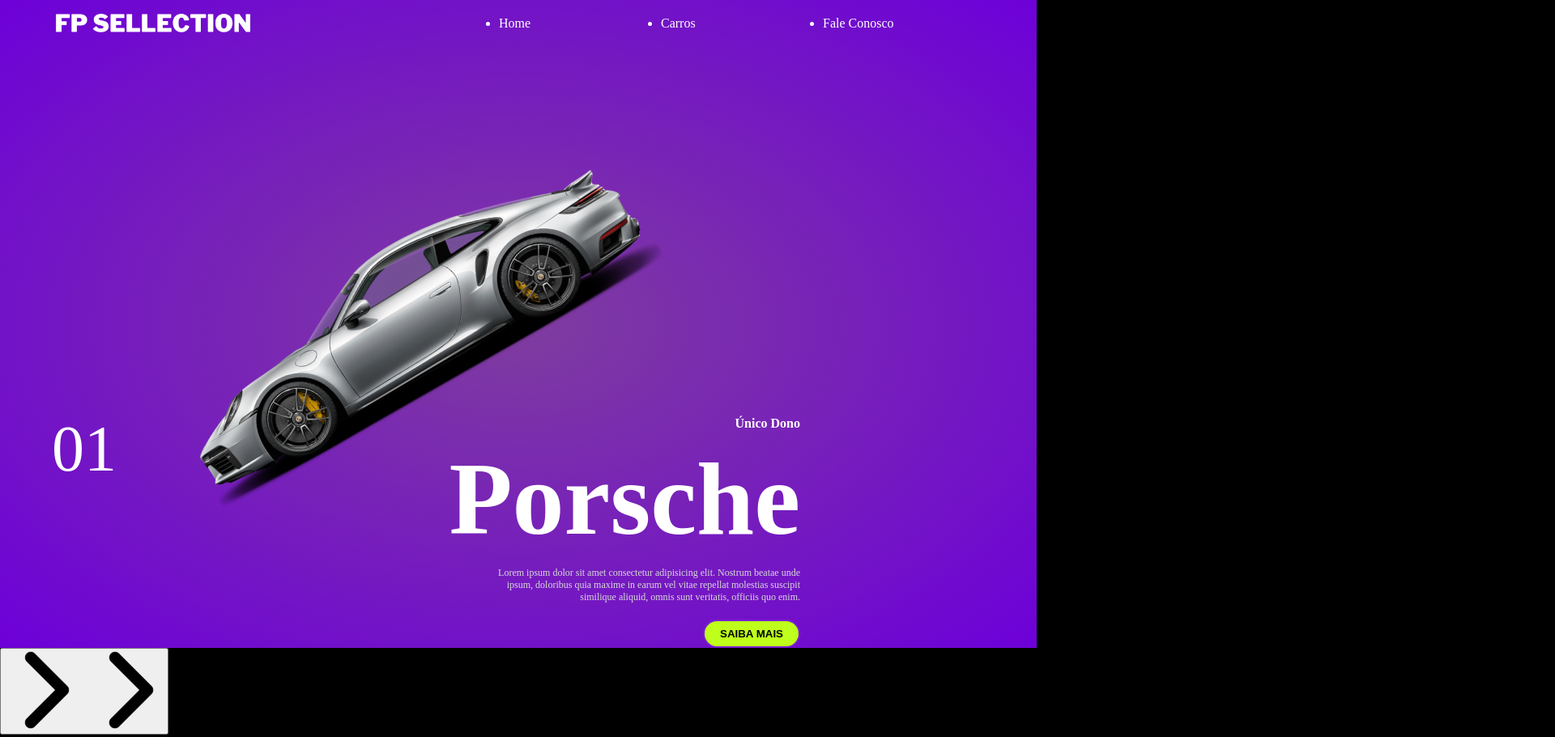
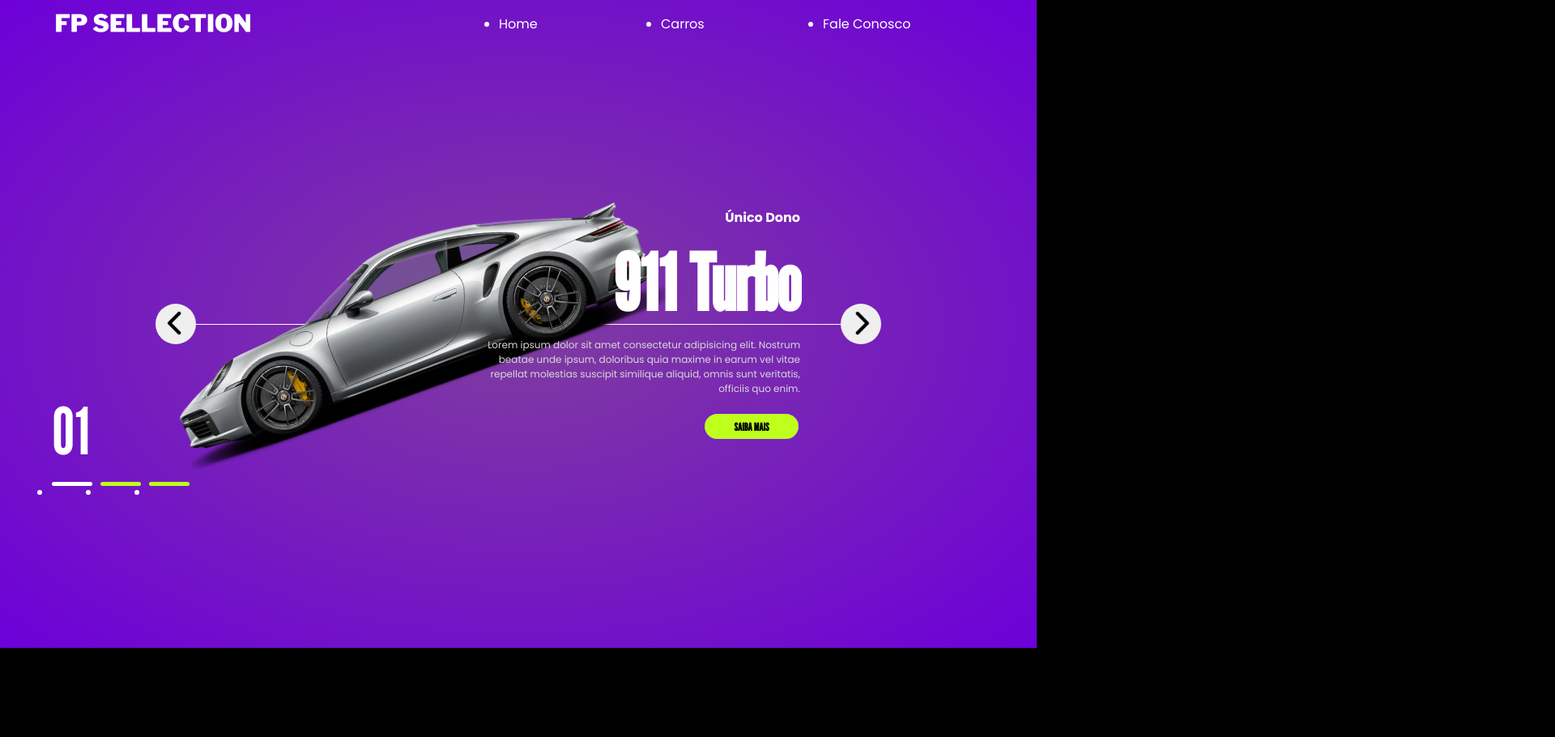
Before and after one commit to nathstorch/FP-Selection, a plain HTML site: page index.html in a window 1280 px wide. Shown: the top 910 px of the page at 81% size, 1920 px wide, since content can reach past the window. After the commit the page ends 800 px from the top, so only its background shows below. Drawn offline with nearby package versions, Linux system fonts and the light colour scheme.

Commit message:
toques finais do css e animação do nextButton

```diff
--- a/index.html
+++ b/index.html
@@ -6,6 +6,11 @@
     <meta name="viewport" content="width=device-width, initial-scale=1.0">
     <link rel="stylesheet" href="style.css">
     <title>FP Selection</title>
+    <link rel="preconnect" href="https://fonts.googleapis.com">
+    <link rel="preconnect" href="https://fonts.gstatic.com" crossorigin>
+    <link
+        href="https://fonts.googleapis.com/css2?family=League+Gothic&family=Poppins:ital,wght@0,100;0,200;0,300;0,400;0,500;0,600;0,700;0,800;0,900;1,100;1,200;1,300;1,400;1,500;1,600;1,700;1,800;1,900&display=swap"
+        rel="stylesheet">
 </head>
 
 <body>
@@ -20,9 +25,9 @@
         </nav>
     </header>
 
-    <section>
+    <section class="container">
         <div class="list">
-            <div class="item">
+            <div class="item active">
                 <div class="car-img">
                     <img src="./assets/1.png" alt="Imagem-Porsche">
 
@@ -32,34 +37,88 @@
                         Único Dono
                     </p>
                     <h2>
-                        Porsche
+                        911 Turbo
                     </h2>
                     <p class="description">
-                        Lorem ipsum dolor sit amet consectetur adipisicing elit. Nostrum beatae unde ipsum, doloribus quia maxime in earum vel vitae repellat molestias suscipit similique aliquid, omnis sunt veritatis, officiis quo enim.
+                        Lorem ipsum dolor sit amet consectetur adipisicing elit. Nostrum beatae unde ipsum, doloribus
+                        quia maxime in earum vel vitae repellat molestias suscipit similique aliquid, omnis sunt
+                        veritatis, officiis quo enim.
                     </p>
                     <button class="information">
                         Saiba Mais
                     </button>
                 </div>
             </div>
+
+
+            <div class="item">
+                <div class="car-img">
+                    <img src="./assets/2.png" alt="Imagem-Porsche">
+
+                </div>
+                <div class="content">
+                    <p class="car-information">
+                        Único Dono
+                    </p>
+                    <h2>
+                        Ferrari
+                    </h2>
+                    <p class="description">
+                        Lorem ipsum dolor sit amet consectetur adipisicing elit. Nostrum beatae unde ipsum, doloribus
+                        quia maxime in earum vel vitae repellat molestias suscipit similique aliquid, omnis sunt
+                        veritatis, officiis quo enim.
+                    </p>
+                    <button class="information">
+                        Saiba Mais
+                    </button>
+                </div>
+            </div>
+
+
+            <div class="item">
+                <div class="car-img">
+                    <img src="./assets/3.png" alt="Imagem-Porsche">
+
+                </div>
+                <div class="content">
+                    <p class="car-information">
+                        Único Dono
+                    </p>
+                    <h2>
+                        Lamborghini
+                    </h2>
+                    <p class="description">
+                        Lorem ipsum dolor sit amet consectetur adipisicing elit. Nostrum beatae unde ipsum, doloribus
+                        quia maxime in earum vel vitae repellat molestias suscipit similique aliquid, omnis sunt
+                        veritatis, officiis quo enim.
+                    </p>
+                    <button class="information">
+                        Saiba Mais
+                    </button>
+                </div>
+            </div>
+
         </div>
 
         <div class="arrows">
-            <button>
-                <img src="./assets/arrow.png" alt="Seta-Esquerda">
-                <img src="./assets/arrow.png" alt="Seta-Direita">
-            </button>
+            <button id="prev"><img src="./assets/arrow.png" alt="Seta-Esquerda"></button>
+            <button id="next"><img src="./assets/arrow.png" alt="Seta-Direita"></button>
         </div>
 
         <div class="indicators">
             <div class="number">01</div>
-        </div>
+
             <ul>
                 <li class="active"></li>
                 <li></li>
                 <li></li>
             </ul>
+        </div>
     </section>
 
+    <script src="script.js"></script>
+
 </body>
+
+
 </html>
--- /dev/null
+++ b/script.js
@@ -0,0 +1,23 @@
+
+let prevButton = document.getElementById('prev')
+let nextButton = document.getElementById('next')
+let container = document.querySelector('.container')
+let items = container.querySelectorAll('.list .item')
+let indicator = document.querySelector('.indicators')
+let dots = indicator.querySelectorAll('ul li')
+
+let active = 0
+let firstPosition = 0
+let lastPosition = items.length - 1
+
+nextButton.onclick = () => {
+    let itemOld = container.querySelector('.list .item.active')
+    itemOld.classList.remove('active')
+
+    active = active + 1 > lastPosition ? 0 : active + 1
+    items[active].classList.add('active')
+}
+
+prevButton.onclick = () => {
+    console.log("Botão prev")
+}
--- a/style.css
+++ b/style.css
@@ -2,6 +2,7 @@
     margin: 0;
     padding: 0;
     box-sizing: border-box;
+    font-family: "Poppins", sans-serif;
 }
 
 body {
@@ -78,8 +79,7 @@
                 display: flex;
                 flex-direction: column;
                 /*um do lado do outro*/
-                justify-content: end;
-                /*joga tudo para o final, como está em coluna fica em sentido baixo*/
+                justify-content: center;
                 align-items: end;
                 /*joga td para a direita*/
                 gap: 20px;
@@ -89,9 +89,10 @@
                 }
 
                 & h2 {
-                    font-size: 8em;
+                    font-size: 6em;
                     line-height: 1em;
                     /*altura da linha*/
+                    font-family: "League Gothic", sans-serif;
                 }
 
                 & .description {
@@ -112,18 +113,55 @@
                     cursor: pointer;
                     font-weight: bold;
                     /*deixa em negrito*/
+                    font-family: "League Gothic", sans-serif;
+
                 }
+            }
+        }
 
-            }
-
-
+        &::before {
+            content: '';
+            position: absolute;
+            height: 200px;
+            width: 100%;
+            top: 50%;
+            border-top: 1px solid #fff;
         }
     }
 
     .arrows {
+        width: 70vw;
+        position: absolute;
+        top: 50%;
+        left: 50%;
+        transform: translate(-50%, -25px);
+        display: flex;
+        justify-content: space-between;
+
+        & button:nth-child(1) {
+
+            /*pega o numero correspondente de "filho"*/
+            & img {
+                transform: scale(-1);
+                /*rotaciona o item*/
+            }
+        }
+
         & button {
+            top: 60%;
+            width: 50px;
+            height: 50px;
+            border-radius: 50%;
+            border: none;
+            cursor: pointer;
+
             & img {
-                width: 100px;
+                width: 30px;
+                margin-top: 4px;
+            }
+
+            &:hover {
+                background-color: #beff1b;
             }
         }
     }
@@ -143,6 +181,7 @@
 
         & .number {
             font-size: 5em;
+            font-family: "League Gothic", sans-serif;
         }
 
         & ul {
@@ -158,8 +197,77 @@
             }
 
             & .active {
-              background-color: #fff;
+                background-color: #fff;
             }
         }
     }
 }
+
+section {
+    & .list {
+
+        & .item {
+            transform: translateX(100vw);
+            /*tirou da tela*/
+            transition: 0.5s;
+            opacity: 0;
+
+            & .car-img {
+                & img {
+                    transform: rotate(0);
+                    transition: 0.5s;
+                    transition-delay: 0.3s;
+                }
+            }
+
+            & .content {
+
+                & .car-information,
+                h2,
+                .description,
+                .information {
+                    transform: translateX(200px);
+                    transition: 0.7s;
+                    transition-delay: 0.3s;
+                    opacity: 0;
+                }
+
+                & h2 {
+                    transition-delay: 0.5s;
+                }
+
+                & .description {
+                    transition-delay: 0.7s;
+                }
+
+                & .information {
+                    transition-delay: 0.9s;
+                }
+            }
+        }
+
+        & .active {
+            transform: translateX(0);
+            /*aparece na tela, fica no eixo X*/
+            transition: 0.5s;
+            opacity: 1;
+
+            & .car-img {
+                & img {
+                    transform: rotate(-20deg);
+                }
+            }
+
+            & .content {
+
+                & .car-information,
+                h2,
+                .description,
+                .information {
+                    transform: translateX(0);
+                    opacity: 1;
+                }
+            }
+        }
+    }
+}
```
Lines whose indentation alone changed are shown as unchanged.
